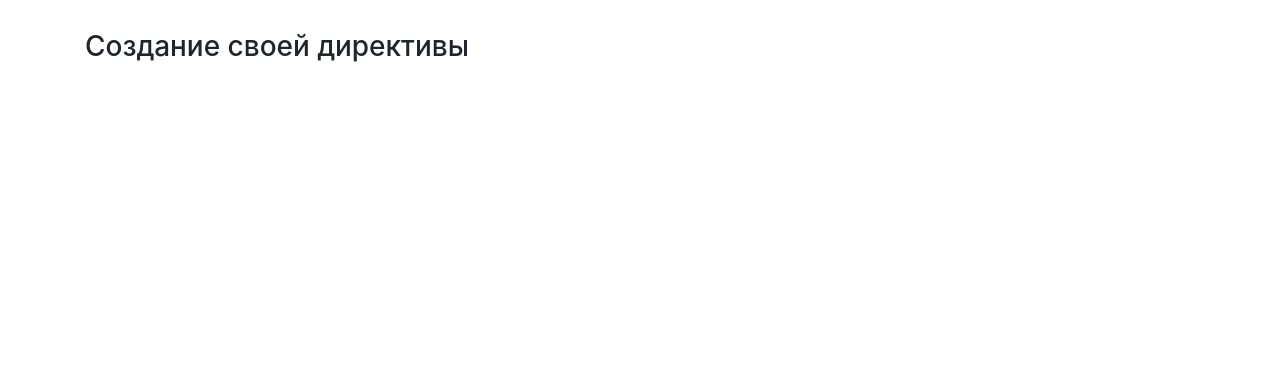
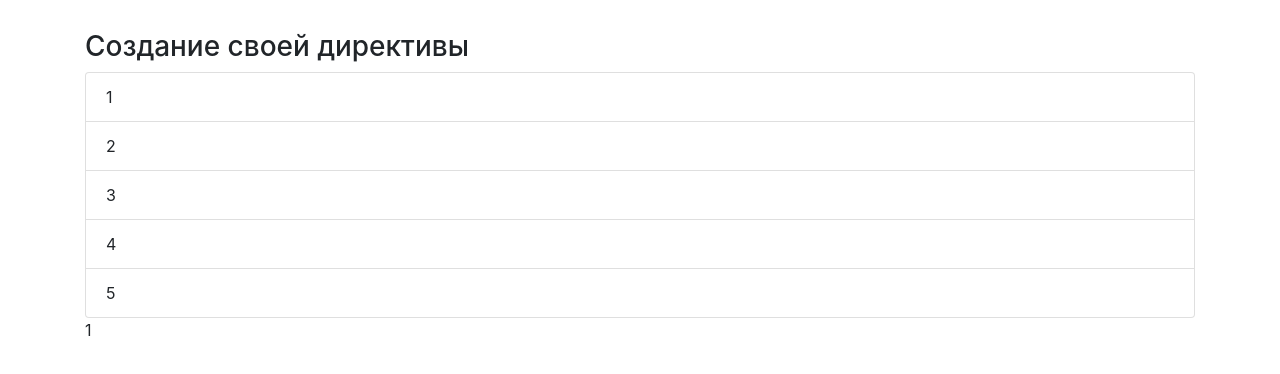
Before and after one commit to kravtsovRoman/angularJS, an Angular app in the folder angular-theory/: page / in a window 1280 px wide. Shown: the top 374 px of the page. Built offline with nearby package versions, Linux system fonts and the light colour scheme.

Commit message:
ngSwitch

```diff
--- a/angular-theory/src/app/app.component.html
+++ b/angular-theory/src/app/app.component.html
@@ -4,5 +4,18 @@
 
     <h3 appBackground [hoverColor]="'red'" [defaultColor]="'yellow'">{{ title }}</h3>
 
+    <ul class="list-group">
+      <li *ngFor="let item of items" (click)="onClick(item)" class="list-group-item">
+        {{ item }}
+      </li>
+    </ul>
+
+    <div [ngSwitch]="current">
+      <p *ngSwitchCase="1">1</p>
+      <p *ngSwitchCase="2">2</p>
+      <p *ngSwitchCase="3">3</p>
+      <p *ngSwitchDefault>default</p>
+    </div>
+
   </div>
 </div>
--- a/angular-theory/src/app/app.component.ts
+++ b/angular-theory/src/app/app.component.ts
@@ -7,4 +7,10 @@
 })
 export class AppComponent {
   title = 'Создание своей директивы';
+  items = [1,2,3,4,5];
+  current = 1;
+
+  onClick(number: number) {
+    this.current = number;
+  }
 }
```
